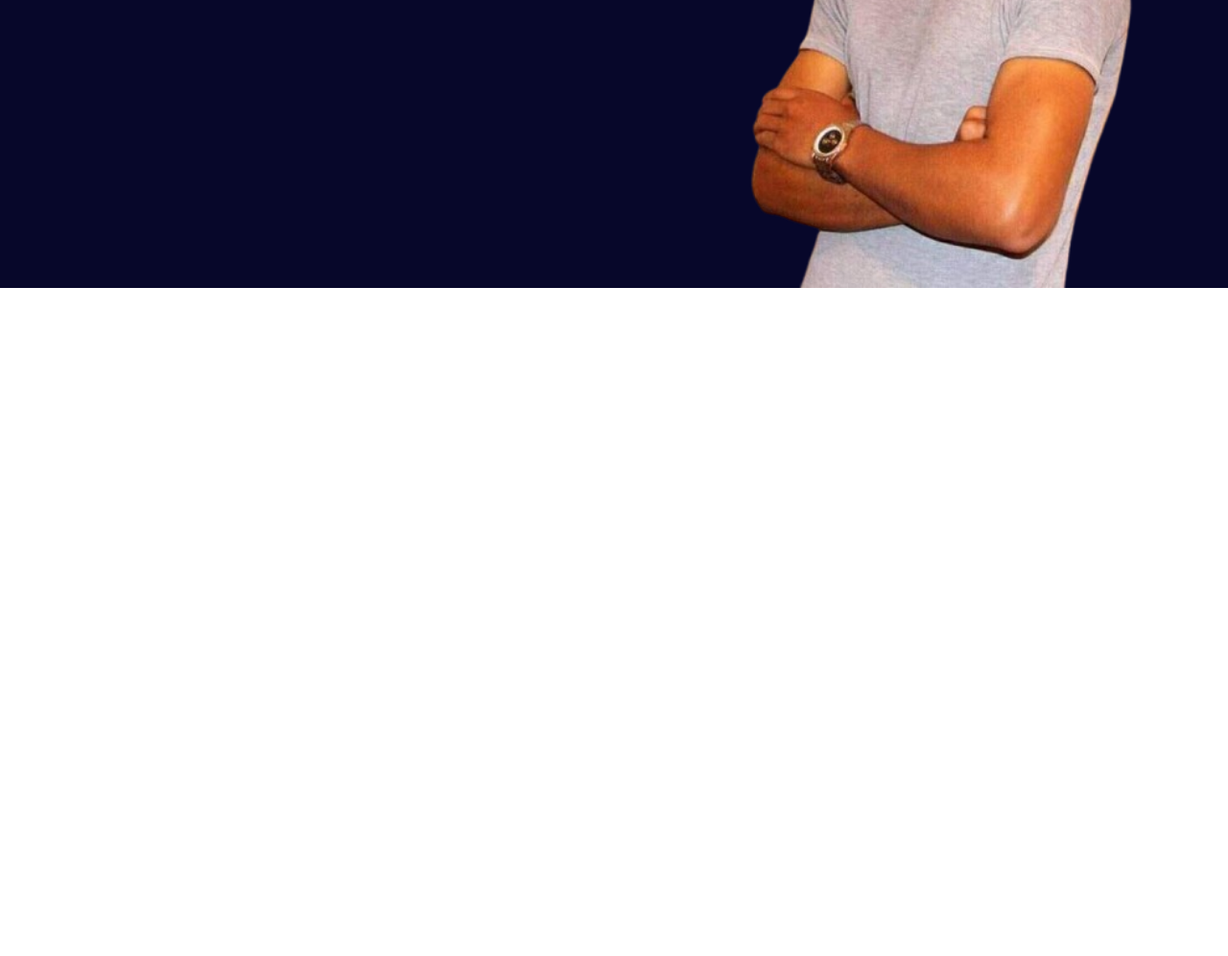
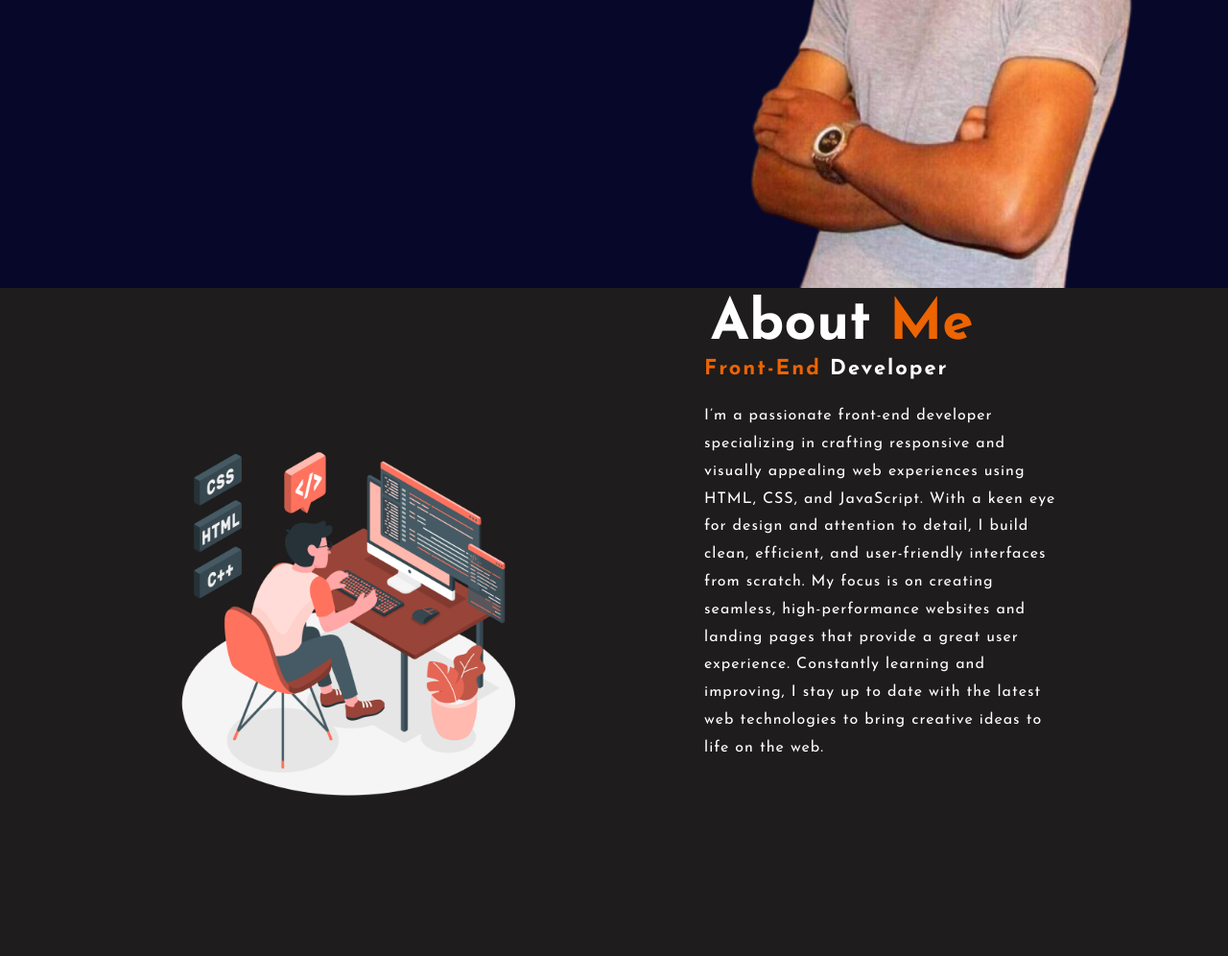
Before and after one commit to AbdellahElasy/newPortfolio, a plain HTML site: page html/index.html in a window 1280 px wide. Shown: the part 500-1496 px from the top of the page at 96% size. Before the commit the page ends 800 px from the top, so only its background shows below. Drawn offline with Linux system fonts and the light colour scheme; a web font is replaced by a local one.

Commit message:
add about section

```diff
--- a/css/style.css
+++ b/css/style.css
@@ -100,6 +100,16 @@ h4{
     letter-spacing: 0.12rem;
     color: var(--mainColor);
 }
+p{
+letter-spacing: 1px;
+line-height: 1.8rem;
+font-size: 1rem;
+}
+h5{
+    font-size: 1.37rem;
+    margin-bottom: 1.5rem;
+    letter-spacing: 2px;
+}
 .social{
     margin-top: 3.5rem;
 
@@ -112,14 +122,14 @@ h4{
 .social img:hover{
     transform: scale(1.3);
 }
-.container-images{
+.home .container-images{
     width: 40%;
     height: 90%;
     position: relative;
     image-resolution: 10%;
     align-self: flex-end;
 }
-.container-images img{
+.home .container-images img{
     position: absolute;
     bottom: 0;
     height: 100%;
@@ -127,8 +137,26 @@ h4{
     transform: translateX(-50%);
     transition: left 1s;
 }
-.container-images:hover .mypic{
+.home .container-images:hover .mypic{
     left: 40%;
 
 
 }
+/* add about section part 2  */
+.about {
+    background-color: var(--secondColor);
+    padding: var(--padding);
+    display: flex;
+    align-items: center;
+    justify-content: space-around;
+}
+.about .container-images {
+    width: 40%;
+}
+.about .container-images img{
+    width: 90%;
+}
+.about .conteiner-text{
+    width: 35%;
+
+}
--- a/html/index.html
+++ b/html/index.html
@@ -47,21 +47,30 @@
 
         </div>
          <div class="container-images">
-
-
            <img src="/imgs/ABDE-removebg-preview (1).png" alt="" class="mypic">
-
          </div>
-
-
-
-
-
      </div>
+   </section>
+   <section class="about">
+          <div class="container-images">
+            <img src="/imgs/Programming-amico.png" alt="">
+          </div>
+          <div class="conteiner-text">
+            <h1>About <span>Me</span></h1>
+            <h5><span>Front-End</span> Developer</h5>
+            <p>
+                I’m a passionate front-end developer specializing in crafting responsive and visually appealing web experiences using HTML, CSS, and JavaScript.
+                 With a keen eye for design and attention to detail, I build clean, efficient, and user-friendly interfaces from scratch.
+                 My focus is on creating seamless, high-performance websites and landing pages that provide a great user experience.
+                 Constantly learning and improving, I stay up to date with the latest web technologies to bring creative ideas to life on the web.
+            </p>
+          </div>
 
 
 
    </section>
 
+
+
 </body>
 </html>
```
Also changed, not shown: imgs/Programming-amico.png (added).
